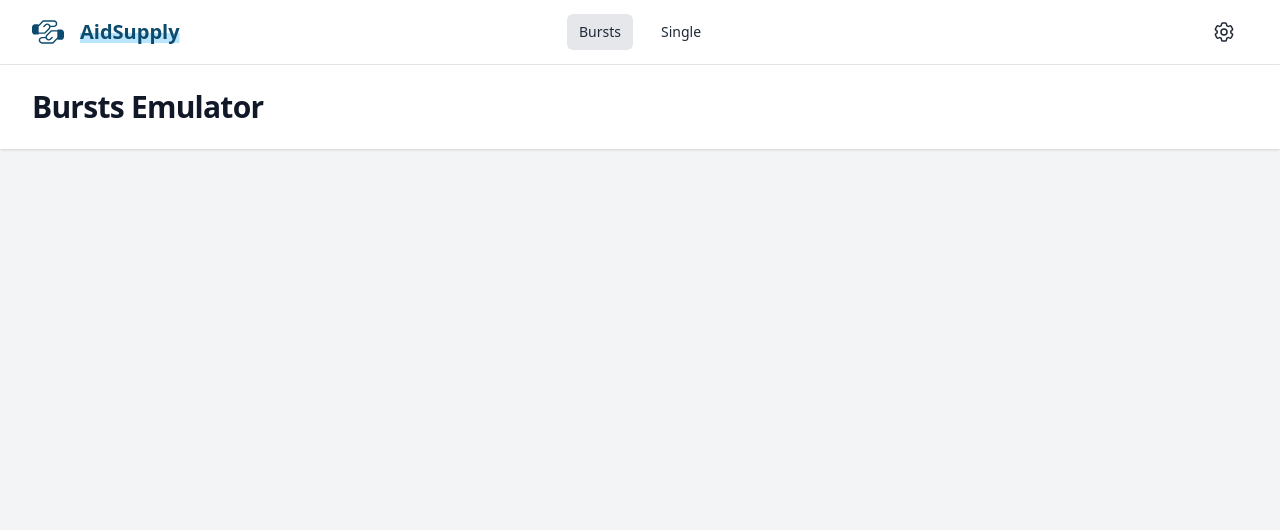
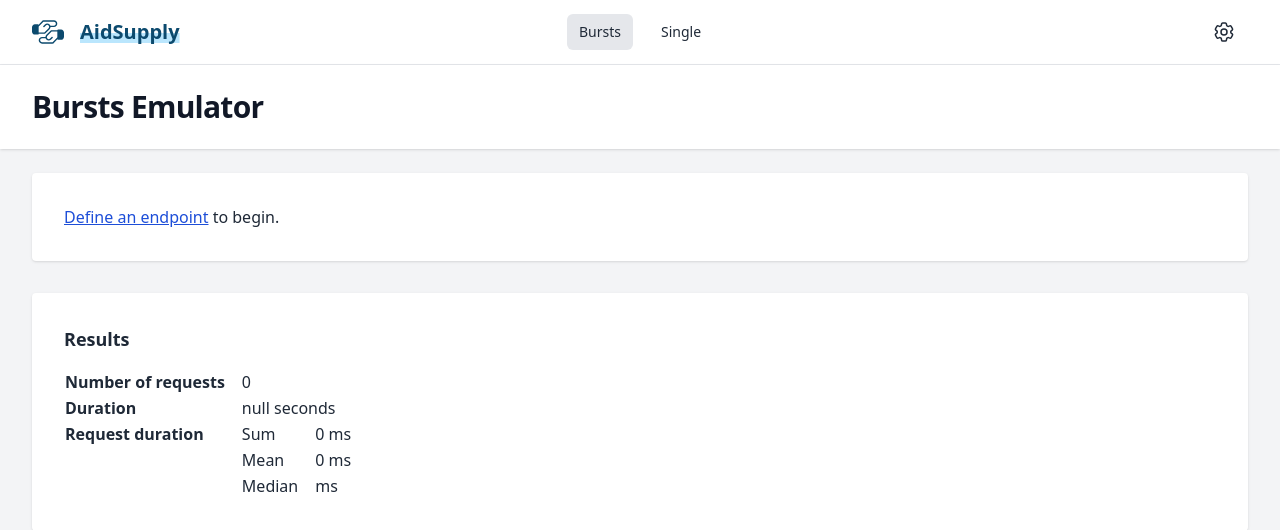
Before and after one commit to florislw/devops-demoapp, a Vue app: page / in a window 1280 px wide. Shown: the top 530 px of the page. Built offline with nearby package versions, Linux system fonts and the light colour scheme.

Commit message:
initial implementation of burst emulator

```diff
--- a/src/components/forms/Button.vue
+++ b/src/components/forms/Button.vue
@@ -1,6 +1,9 @@
 <template>
   <button :type="type"
-          class="block rounded-md px-4 py-2 border border-gray-300 shadow-sm focus:border-indigo-300 focus:ring focus:ring-indigo-200 focus:ring-opacity-50"
+          :disabled="disabled"
+          class="block rounded-md px-4 py-2 border border-gray-300 shadow-sm
+          disabled:opacity-50
+          focus:border-indigo-300 focus:ring focus:ring-indigo-200 focus:ring-opacity-50"
   >
     <slot></slot>
   </button>
@@ -11,6 +14,10 @@ defineProps({
   type: {
     type: String,
     default: 'button'
+  },
+  disabled: {
+    type: Boolean,
+    default: false
   }
 })
 </script>
--- a/src/components/forms/Input.vue
+++ b/src/components/forms/Input.vue
@@ -1,4 +1,5 @@
 <template>
+  <div>
     <label v-if="label" class="text-gray-800 mb-1 block">
       {{  label }}
     </label>
@@ -6,7 +7,11 @@
         :value="modelValue"
         @input="$emit('update:modelValue', $event.target.value)"
         :type="type"
+        :required="required"
+        :min="min"
+        :max="max"
         class="block w-full rounded-md border-gray-300 shadow-sm focus:border-indigo-300 focus:ring focus:ring-indigo-200 focus:ring-opacity-50" />
+  </div>
 </template>
 
 <script setup>
@@ -16,7 +21,13 @@ defineProps({
     type: String,
     default: 'text'
   },
-  label: String
+  label: String,
+  required: {
+    type: Boolean,
+    default: false,
+  },
+  min: {},
+  max: {}
 })
 
 defineEmits(['update:modelValue'])
--- a/src/components/pages/BurstsEmulator.vue
+++ b/src/components/pages/BurstsEmulator.vue
@@ -1,13 +1,153 @@
 <template>
   <AppLayout>
+    <Card>
+      <form @submit.prevent="doLoadTest" v-if="endpoint">
+        <Input label="Requests per second" type="number" min="1" max="50" required v-model="rPerSec"/>
+        <Input label="Load test duration (s)" class="mt-4" type="number" required v-model="duration"/>
+        <Button type="submit" class="mt-4 ml-auto" :disabled="isRunning">
+          Start
+        </Button>
+      </form>
+      <p v-else>
+        <span class="underline text-blue-700 cursor-pointer" @click="currentPageSlug = 'config'">
+          Define an endpoint</span> to begin.
+      </p>
+    </Card>
+
+    <Card class="mt-8">
+      <h2 class="font-bold text-lg mb-4">
+        Results
+      </h2>
+      <table>
+        <tr>
+          <td class="font-bold pr-4">
+            Number of requests
+          </td>
+          <td colspan="2">
+            {{ testLog.length }}
+          </td>
+        </tr>
+        <tr>
+          <td class="font-bold pr-4">
+            Duration
+          </td>
+          <td colspan="2">
+            {{ !isRunning ? (actualDuration + ' seconds') : '' }}
+          </td>
+        </tr>
+        <tr>
+          <td rowspan="3" class="align-top font-bold pr-4">
+            Request duration
+          </td>
+          <td class="pr-4">
+            Sum
+          </td>
+          <td>
+            {{ durationSum }} ms
+          </td>
+        </tr>
+        <tr>
+          <td class="pr-4">
+            Mean
+          </td>
+          <td>
+            {{ durationSum / testLog.length || 0 }} ms
+          </td>
+        </tr>
+        <tr>
+          <td class="pr-4">
+            Median
+          </td>
+          <td>
+            {{ median( testLog.map( li => li.duration | 0 ) ) }} ms
+          </td>
+        </tr>
+      </table>
+    </Card>
   </AppLayout>
 </template>
 
-<script>
+<script setup>
 import AppLayout from "../layouts/AppLayout.vue";
+import Card from "../containers/Card.vue";
+import Button from "../forms/Button.vue";
+import Input from "../forms/Input.vue";
+import { computed, inject, ref } from "vue";
 
-export default {
-  components: {AppLayout}
+const currentPageSlug = inject( 'currentPageSlug' )
+const endpoint = localStorage.getItem( 'endpoint' )
+
+const rPerSec = ref( 1 )
+const duration = ref( 1 )
+let currentInterval = null
+const isRunning = computed( () => currentInterval !== null )
+
+const actualDuration = ref(null)
+let testLog = ref( [] )
+const durationSum = computed( () => {
+  return testLog.value
+      .map( li => li.duration | 0 )
+      .reduce( ( a, b ) => a + b, 0 )
+} )
+
+const doSingleRequest = async () => {
+  const startTime = Date.now()
+
+  try {
+    const response = await fetch( endpoint, {
+      mode: 'no-cors',
+      method: 'GET',
+      headers: {
+        'Accept': 'application/json',
+      },
+    } )
+
+    testLog.value.push( {
+      startTime,
+      duration: Date.now() - startTime,
+      ok: response.ok
+    } )
+  } catch ( err ) {
+
+    console.error( err )
+    testLog.value.push({
+      startTime,
+      duration: Date.now() - startTime
+    })
+  }
+}
+const doLoadTest = () => {
+  const intervalMs = 1000 / parseFloat( rPerSec.value )
+  const durationMs = 1000 * parseFloat( duration.value )
+
+  if ( isNaN( intervalMs ) || isNaN( durationMs ) ) {
+    alert( 'Could not parse interval and duration values' )
+    return
+  }
+
+  testLog.value = []
+  const startTime = Date.now()
+
+  currentInterval = setInterval( doSingleRequest, intervalMs )
+  setTimeout( () => {
+    actualDuration.value = (Date.now() - startTime) / 1000
+    stopLoadTest()
+  }, durationMs )
+}
+
+const stopLoadTest = () => {
+  return currentInterval !== null && clearInterval( currentInterval )
+}
+
+function median(arr) {
+  if (arr.length === 0) {
+    return; // 0.
+  }
+  arr.sort((a, b) => a - b)
+  const midpoint = Math.floor(arr.length / 2)
+  return arr.length % 2 === 1 ?
+      arr[midpoint] :
+      (arr[midpoint - 1] + arr[midpoint]) / 2
 }
 </script>
 
```
Lines whose indentation alone changed are shown as unchanged.
